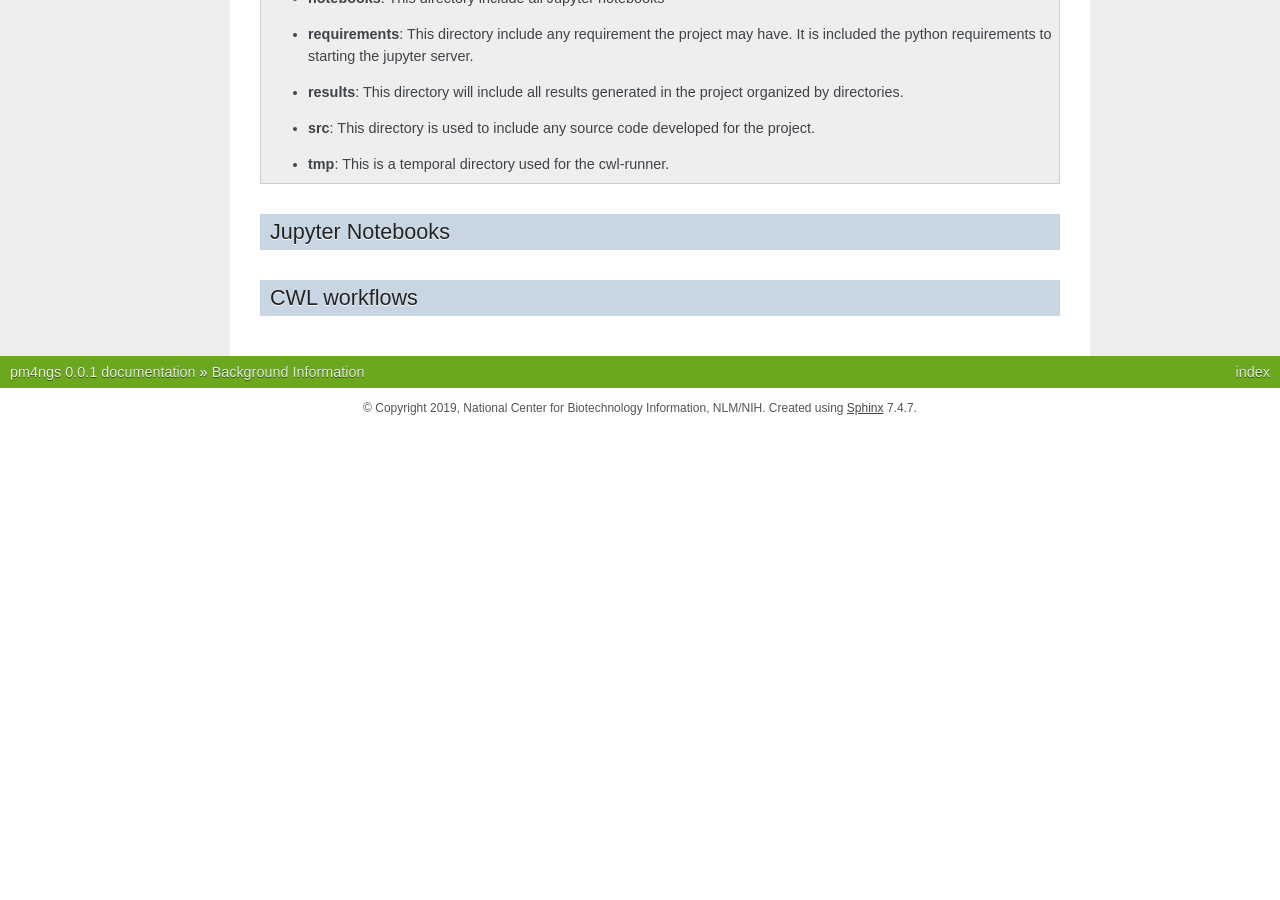
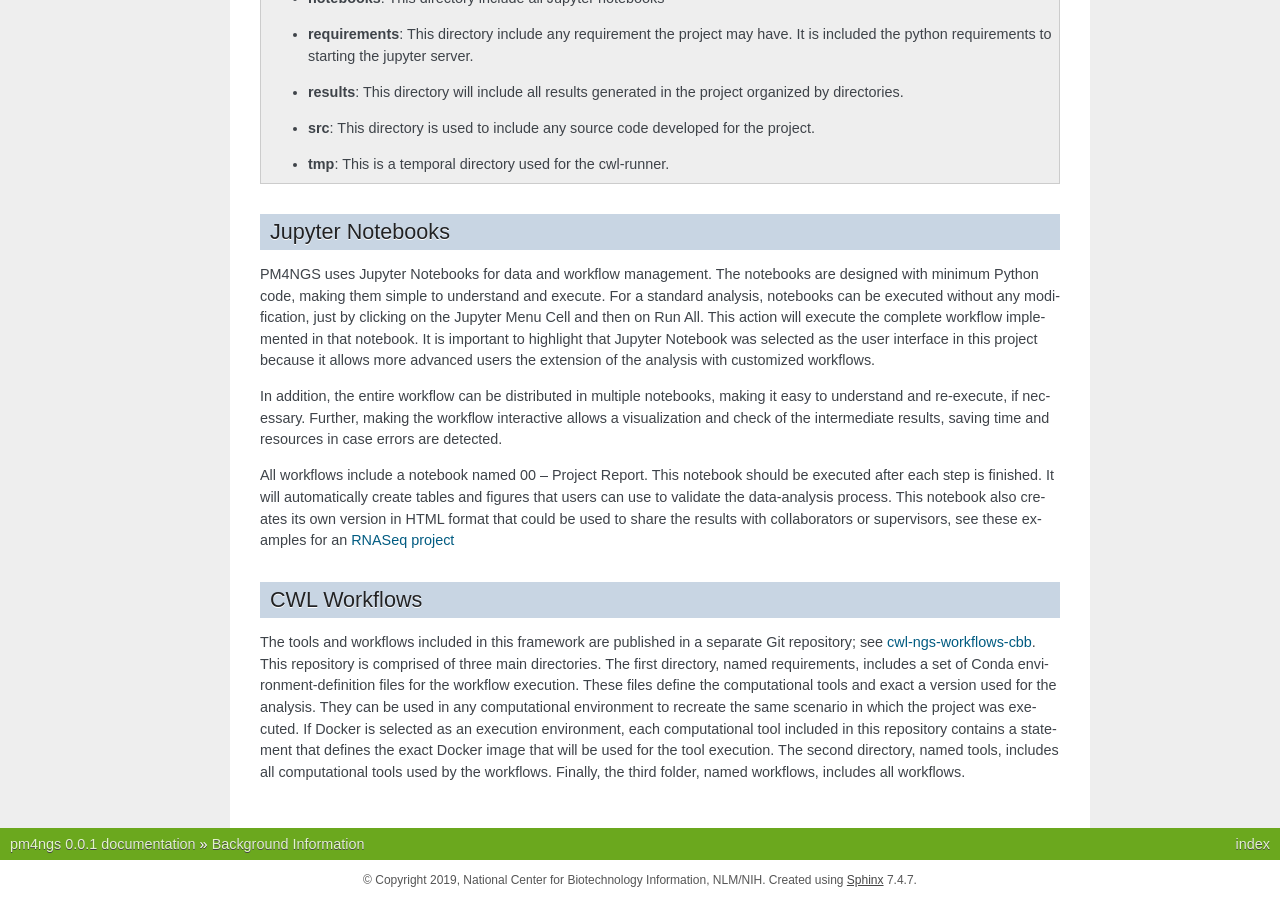
Before and after one commit to ncbi/pm4ngs, a Sphinx documentation site: the page built from docs/source/background_information.rst, in a window 1280 px wide and 900 px high, scrolled down 1291 px. Built offline with Sphinx 7.4.7, drawn with Linux system fonts in a browser that asks for light colours; before the commit the page ends 1719 px from its top, so only the background shows below that; some of the changed text lies outside the part shown.

Commit message:
Updating documentation

```diff
--- a/docs/source/background_information.rst
+++ b/docs/source/background_information.rst
@@ -75,8 +75,33 @@ The structure has 8 directories: bin, config, data, notebooks, requirements, res
 
 Jupyter Notebooks
 -----------------
+PM4NGS uses Jupyter Notebooks for data and workflow management. The notebooks are designed with minimum Python code,
+making them simple to understand and execute. For a standard analysis, notebooks can be executed without any
+modification, just by clicking on the Jupyter Menu Cell and then on Run All. This action will execute the complete
+workflow implemented in that notebook. It is important to highlight that Jupyter Notebook was selected as the user
+interface in this project because it allows more advanced users the extension of the analysis with customized workflows.
+
+In addition, the entire workflow can be distributed in multiple notebooks, making it easy to understand and re-execute,
+if necessary. Further, making the workflow interactive allows a visualization and check of the intermediate results,
+saving time and resources in case errors are detected.
+
+All workflows include a notebook named 00 – Project Report. This notebook should be executed after each step is finished.
+It will automatically create tables and figures that users can use to validate the data-analysis process.
+This notebook also creates its own version in HTML format that could be used to share the results with collaborators
+or supervisors, see these examples for an `RNASeq project`_
+
+CWL Workflows
+-------------
+
+The tools and workflows included in this framework are published in a separate Git repository;
+see `cwl-ngs-workflows-cbb`_. This repository is comprised of three main directories. The first directory,
+named requirements, includes a set of Conda environment-definition files for the workflow execution.
+These files define the computational tools and exact a version used for the analysis. They can be used in any
+computational environment to recreate the same scenario in which the project was executed. If Docker is selected
+as an execution environment, each computational tool included in this repository contains a statement that defines
+the exact Docker image that will be used for the tool execution. The second directory, named tools, includes all
+computational tools used by the workflows. Finally, the third folder, named workflows, includes all workflows.
 
 
-
-CWL workflows
--------------
+.. _RNASeq project: https://ftp.ncbi.nlm.nih.gov/pub/pm4ngs/examples/rnaseq-sra-paired/
+.. _cwl-ngs-workflows-cbb: https://github.com/ncbi/cwl-ngs-workflows-cbb
```
